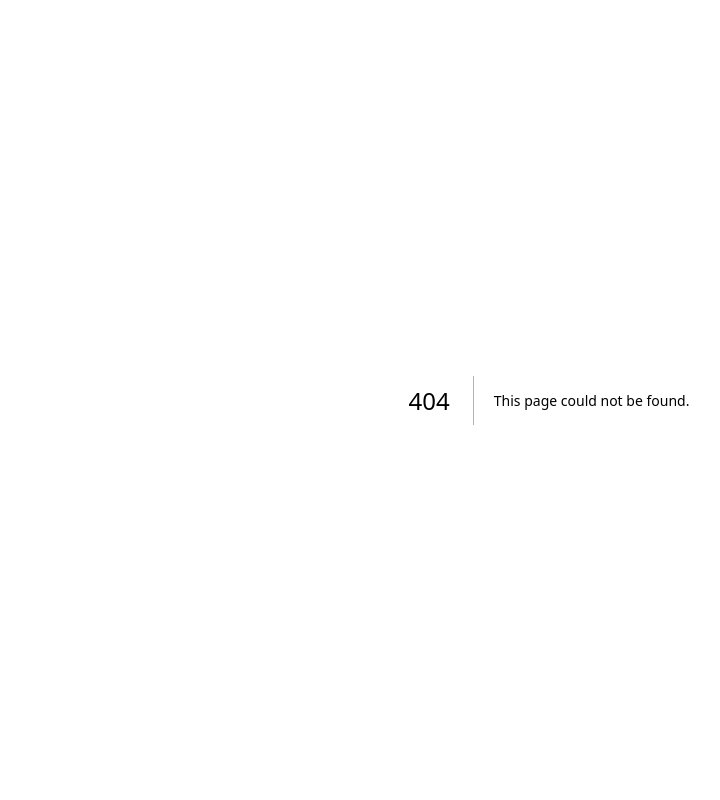
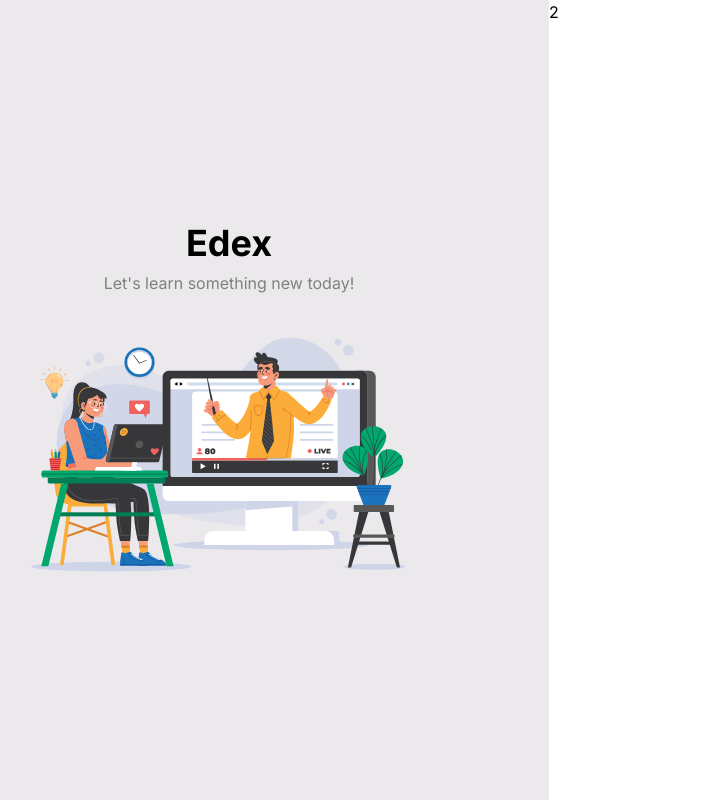
Before and after one commit to KaleemUllah700/edu, a Next.js app: page /sign-up in a window 1280 px wide. Before the commit this address had no page. Shown: the whole page, without its empty margins (91-811 px from the left). Built offline with nearby package versions, Linux system fonts and the light colour scheme.

Commit message:
sign up component added

```diff
--- /dev/null
+++ b/app/sign-up/page.js
@@ -0,0 +1,7 @@
+import SignUp from '@/components/sign-up'
+
+const Sign = ()=>{
+    return <SignUp />
+}
+
+export default Sign;
--- /dev/null
+++ b/components/sign-up/index.jsx
@@ -0,0 +1,23 @@
+"use client"
+import Image from 'next/image'
+const SignUp = ()=>{
+    return (
+        <div className="grid grid-cols-2">
+            <div className='flex flex-col items-center justify-center min-h-screen bg-[#ECE9EC] gap-8'>
+                <div className='flex flex-col items-center gap-2'>
+                    <h1 className='text-4xl font-bold'>Edex</h1>
+                    <p className='text-dm text-[grey]'>Let's learn something new today!</p>
+                </div>
+                <Image
+                    src="/images/sign.svg"
+                    alt="sign"
+                    width={400}
+                    height={400}
+                />
+            </div>
+            <div>2</div>
+        </div>
+    )
+}
+
+export default SignUp;
```
Also changed, not shown: public/images/sign.svg (added).
